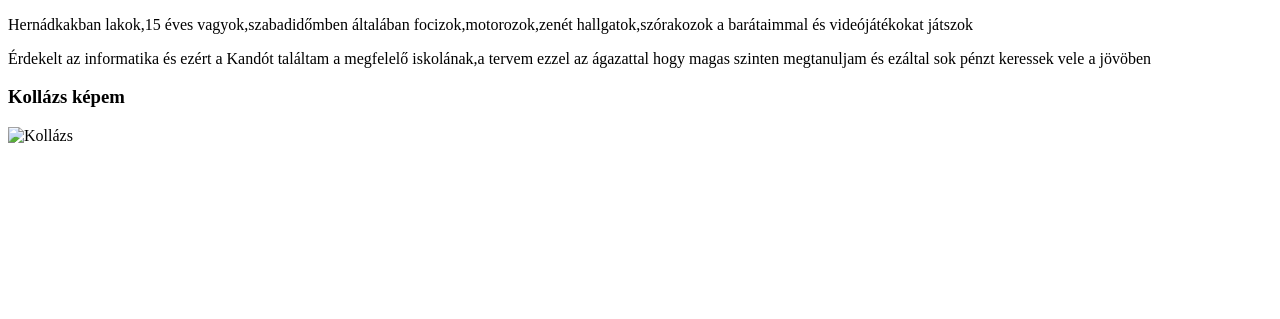
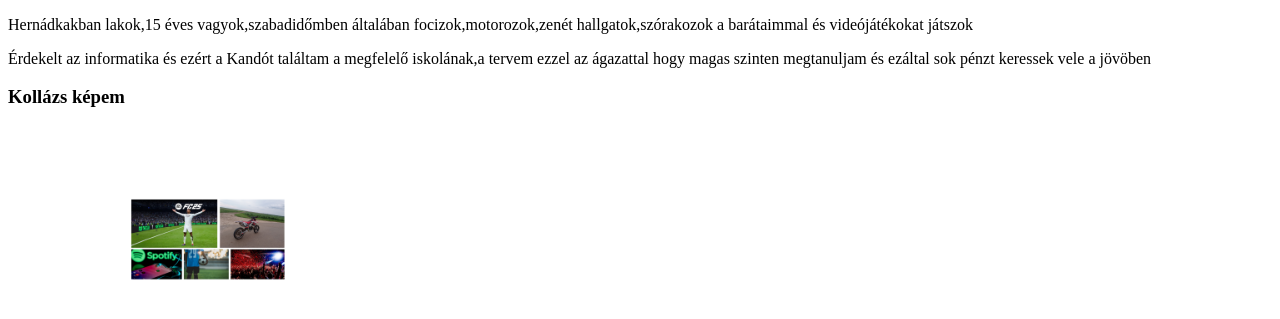
Before and after one commit to NagyM15/IKT, a plain HTML site: page index.html in a window 1280 px wide. Shown: the part 105-424 px from the top of the page. Drawn offline with Linux system fonts and the light colour scheme.

Commit message:
alap html

```diff
--- a/index.html
+++ b/index.html
@@ -11,6 +11,6 @@
     <p>Hernádkakban lakok,15 éves vagyok,szabadidőmben általában focizok,motorozok,zenét hallgatok,szórakozok a barátaimmal és videójátékokat játszok</p>
     <p>Érdekelt az informatika és ezért a Kandót találtam a megfelelő iskolának,a tervem ezzel az ágazattal hogy magas szinten megtanuljam és ezáltal sok pénzt keressek vele a jövöben</p>
     <h3>Kollázs képem</h3>
-    <img src="Kollázs.png" alt="Kollázs" title="Kollázs" style="width: 400px; text-align: left;">
+    <img src="IMG/Kollázs.png" alt="Kollázs" title="Kollázs" style="width: 400px; text-align: left;">
 </body>
 </html>
```
